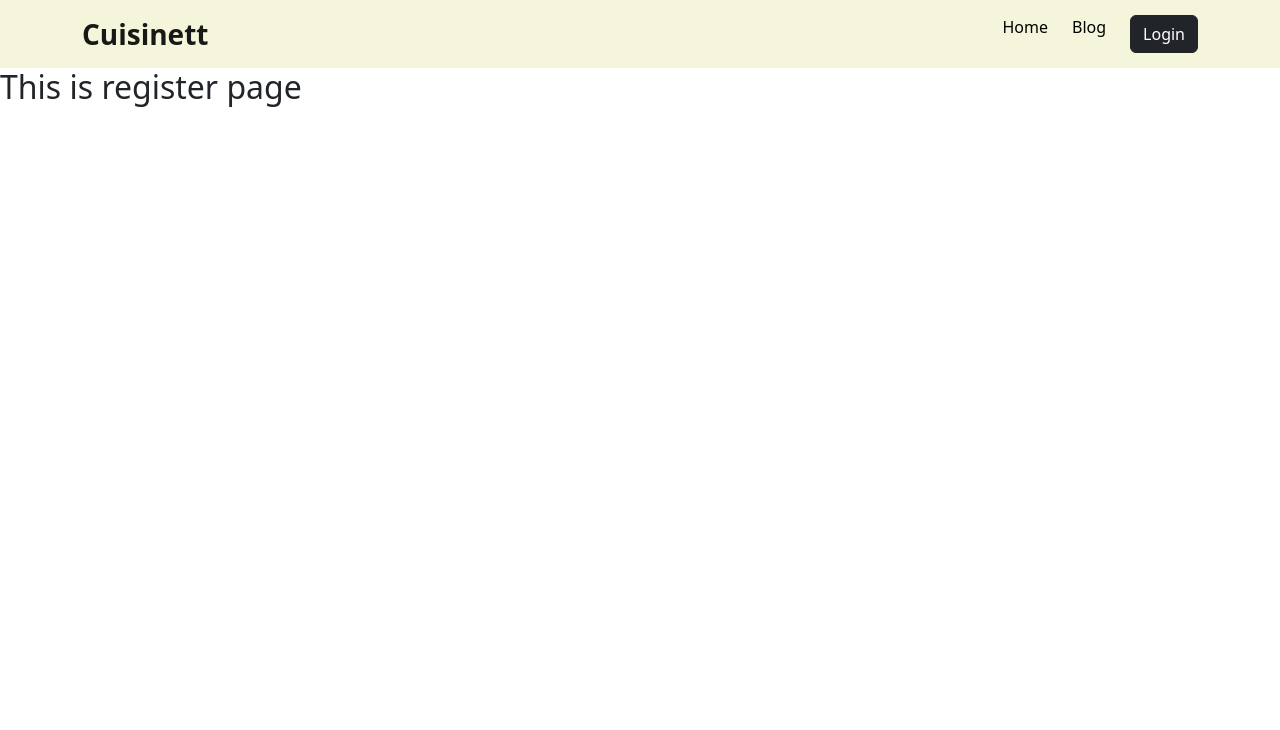
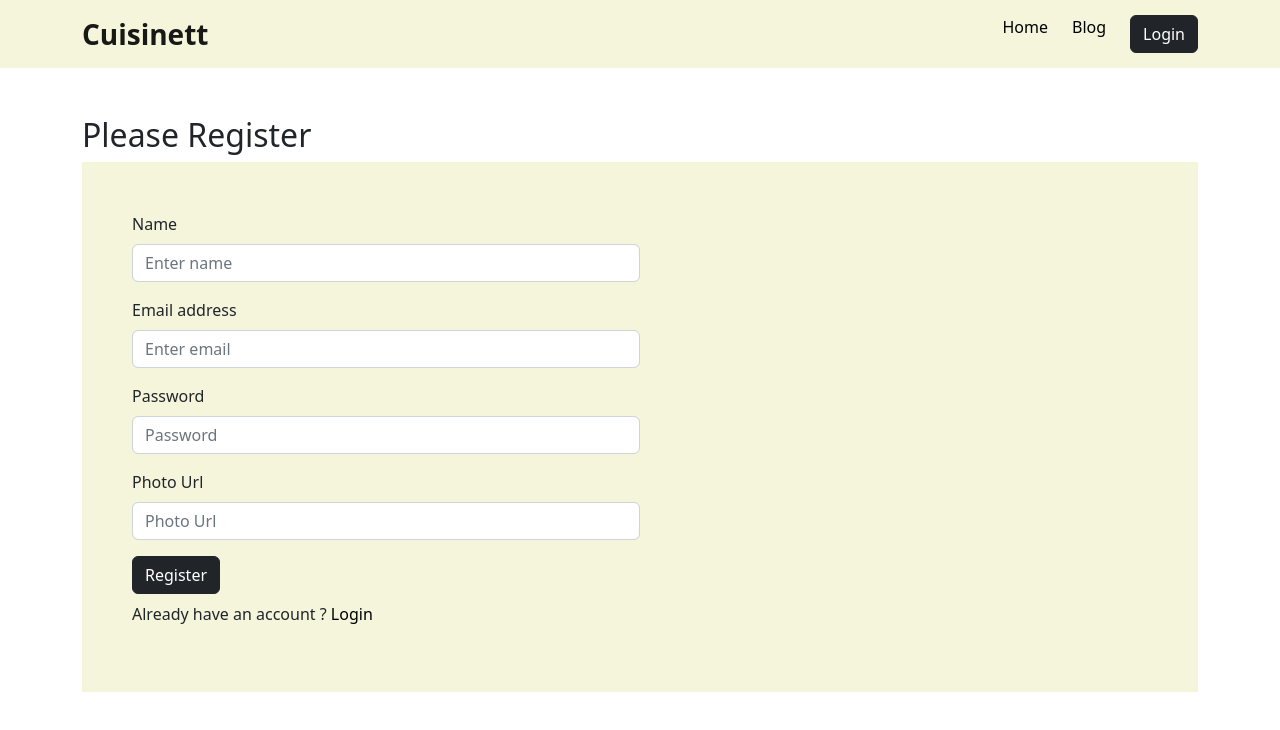
Before and after one commit to jarinsubahkhan/the-chef-hunter-project, a React app: page /register in a window 1280 px wide. Shown: the top 730 px of the page. Built offline with nearby package versions, Linux system fonts and the light colour scheme; the HTML template or start-up script is replaced by a standard one.

Commit message:
validate commit

```diff
--- a/src/pages/Login/Login/Login.css
+++ b/src/pages/Login/Login/Login.css
@@ -1,4 +1,4 @@
-.mx-auto{
+.mx-form{
     background-color: beige;
 margin: auto;
     padding: 50px;
--- a/src/pages/Login/Login/Login.jsx
+++ b/src/pages/Login/Login/Login.jsx
@@ -1,26 +1,52 @@
-import React from 'react';
+import React, { useContext } from 'react';
 import { Button, Form } from 'react-bootstrap';
 import './Login.css'
+import { Link } from 'react-router-dom';
+import { AuthContext } from '../../../providers/AuthProvider';
 const Login = () => {
+
+    const {signUser} = useContext(AuthContext);
+
+const handleLogin = event =>{
+    event.preventDefault();
+    const form = event.target;
+    const email = form.email.value;
+    const password = form.password.value;
+    console.log(email, password);
+
+    signUser(email, password)
+    .then(result => {
+        const loggedUser = result.user;
+        console.log(loggedUser)
+    })
+    .catch(error => {
+        console.log(error);
+    })
+}
+
     return (
         <div className='container mt-5'>
-       <Form className='mx-auto'>
+            <h2>Please Login</h2>
+       <Form onSubmit={handleLogin} className='mx-form'>
       <Form.Group className="mb-3 w-50" controlId="formBasicEmail">
         <Form.Label>Email address</Form.Label>
-        <Form.Control type="email" placeholder="Enter email" />
+        <Form.Control type="email" name='email' placeholder="Enter email" required/>
       </Form.Group>
 
       <Form.Group className="mb-3 w-50" controlId="formBasicPassword">
         <Form.Label>Password</Form.Label>
-        <Form.Control type="password" placeholder="Password" />
+        <Form.Control type="password" name='password' placeholder="Password" required/>
       </Form.Group>
 
       <Button variant="dark" type="submit">
-        Submit
+        Login
       </Button>
  <div className='mt-2'>
  <Button  variant='light'>Google Sign-in</Button>
-<Button variant='light'>GitHub Sign-in</Button>
+<Button className='ms-2' variant='light'>GitHub Sign-in</Button>
+<br />
+<p className='mt-2'>Don't have an account yet? <Link to="/register">Register</Link></p>
+
  </div>
     </Form>
         </div>
--- a/src/pages/Login/Register/Register.jsx
+++ b/src/pages/Login/Register/Register.jsx
@@ -1,10 +1,89 @@
-import React from 'react';
+import React, { useContext } from 'react';
+import { Button, Form } from 'react-bootstrap';
+import { Link } from 'react-router-dom';
+import { AuthContext } from '../../../providers/AuthProvider';
+import { useState } from 'react';
 
 const Register = () => {
+
+    const [regError, setRegError] = useState('');
+
+    const {createUser} = useContext(AuthContext);
+
+    const handleRegister = event => {
+
+
+
+        event.preventDefault();
+        const form = event.target;
+        const name = form.name.value;
+        const email = form.email.value;
+        const password = form.password.value;
+        const photo = form.photo.value;
+
+        if (!/^(?=.*[A-Za-z])(?=.*\d)[A-Za-z\d]{6,}$/.test(password)) {
+            setRegError("password not valid need 6 character ");
+            return;
+          }
+
+          if(!email || email === ''){
+            setRegError('cannot be blank!')
+            return;
+          }
+
+        //   if( !password || password === ''){
+        //     setRegError('cannot be blank!')
+        //   }
+
+        console.log(name, email, password, photo)
+        createUser(email, password)
+        .then(result => {
+            const createdUser = result.user;
+            console.log(createdUser);
+            setRegError('')
+            setPassError('')
+            // event.target.reset();
+        })
+        .catch(error =>{
+            console.log(error.message);
+            // setRegError(error.message);
+
+        })
+    }
+
     return (
-        <div>
-    <h2>This is register page</h2>
-        </div>
+      <div className='container mt-5'>
+        <h2>Please Register</h2>
+        <Form onSubmit={handleRegister} className='mx-form'>
+        <Form.Group className="mb-3 w-50" controlId="formBasicName">
+          <Form.Label>Name</Form.Label>
+          <Form.Control type="text" name='name' placeholder="Enter name" required />
+
+        </Form.Group>
+        <Form.Group className="mb-3 w-50" controlId="formBasicEmail">
+          <Form.Label>Email address</Form.Label>
+          <Form.Control type="email" name='email' placeholder="Enter email"  />
+
+        </Form.Group>
+
+        <Form.Group className="mb-3 w-50" controlId="formBasicPassword">
+          <Form.Label>Password</Form.Label>
+          <Form.Control type="password" name='password' placeholder="Password"/>
+        </Form.Group>
+        <Form.Group className="mb-3 w-50" controlId="formBasicPhoto">
+          <Form.Label>Photo Url</Form.Label>
+          <Form.Control type="text" name='photo' placeholder="Photo Url" required/>
+        </Form.Group>
+
+        <Button variant="dark" type="submit">
+          Register
+        </Button>
+        <br />
+<p className='mt-2'>Already have an account ? <Link to="/login">Login</Link></p>
+<p className='text-danger'>{regError}</p>
+
+      </Form>
+      </div>
     );
 };
 
--- a/src/providers/AuthProvider.jsx
+++ b/src/providers/AuthProvider.jsx
@@ -1,5 +1,5 @@
 import React, { createContext } from 'react';
-import { getAuth } from "firebase/auth";
+import { createUserWithEmailAndPassword, getAuth, signInWithEmailAndPassword } from "firebase/auth";
 import app from '../firebase/firebase.config';
 
 export const AuthContext = createContext(null);
@@ -8,8 +8,19 @@ const auth = getAuth(app);
 
 const AuthProvider = ({children}) => {
 const user = {displayName: null}
+
+const createUser = (email, password) => {
+    return createUserWithEmailAndPassword(auth, email, password);
+}
+
+const signUser = (email, password) => {
+    return signInWithEmailAndPassword(auth, email, password);
+}
+
 const authInfo = {
     user,
+    createUser,
+    signUser,
 }
 
     return (
```
